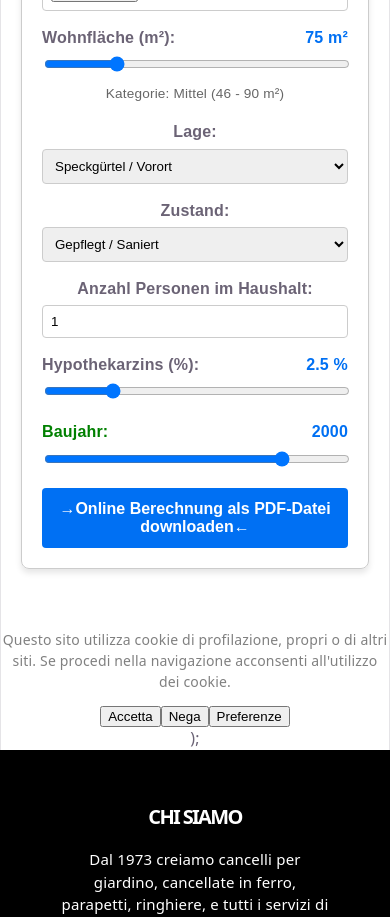
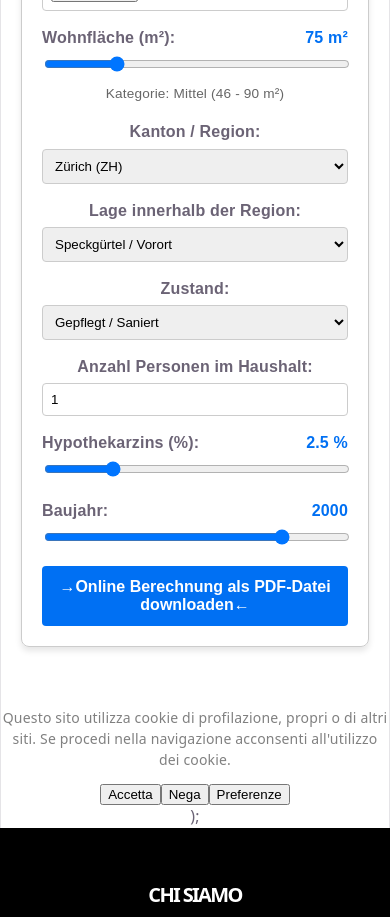
Before and after one commit to elias4864/Titocci-Metalcostruzioni-SAGL-Website-, a React (Vite) app: page /avegno in a window 390 px wide. Shown: the part 2700-3617 px from the top of the page. Built offline with nearby package versions, Linux system fonts and the light colour scheme.

Commit message:
Added ImobillienCalculator

```diff
--- a/src/pages/ImobiliaCalculatori.jsx
+++ b/src/pages/ImobiliaCalculatori.jsx
@@ -1,10 +1,20 @@
 import React, { useState } from 'react';
+
+const CANTON_FACTORS = {
+    ZH: { name: 'Zürich (ZH)', factor: 1.35 },
+    GE: { name: 'Genf (GE)', factor: 1.40 },
+    BS: { name: 'Basel-Stadt (BS)', factor: 1.25 },
+    BE: { name: 'Bern (BE)', factor: 1.00 },
+    LU: { name: 'Luzern (LU)', factor: 1.15 },
+    SG: { name: 'St. Gallen (SG)', factor: 0.90 },
+    VS: { name: 'Wallis (VS)', factor: 0.85 },
+    CH: { name: 'Übrige Schweiz', factor: 1.00 },
+};
 
 const LOCATION_FACTORS = {
     city: { name: 'Großstadt / Top-Lage', basePrice: 8500 },
     suburb: { name: 'Speckgürtel / Vorort', basePrice: 6200 },
     rural: { name: 'Ländliche Region', basePrice: 4100 },
-    country: { name: 'Schweiz (Standard)', basePrice: 5000 },
     lake: { name: 'Am Seeufer', basePrice: 11000 },
 };
 
@@ -23,6 +33,7 @@ const GROESSE = {
 
 export default function HousePriceCalculator() {
     const [qm, setQm] = useState(75);
+    const [canton, setCanton] = useState('ZH');
     const [location, setLocation] = useState('suburb');
     const [condition, setCondition] = useState('good');
     const [year, setYear] = useState(2000);
@@ -58,6 +69,7 @@ export default function HousePriceCalculator() {
         e.preventDefault();
 
         const base = LOCATION_FACTORS[location].basePrice;
+        const cantonFactor = CANTON_FACTORS[canton].factor;
         const conditionMult = CONDITION_FACTORS[condition].multiplier;
         const groesseFactor = getGroesseCategory(qm).multiplier;
 
@@ -67,8 +79,10 @@ export default function HousePriceCalculator() {
         const personenFactor = 1 + ((personen - 1) * 0.01);
         const zinsFactor = Math.max(0.85, 1 - ((zinssatz - 2.0) * 0.03));
 
-        const pricePerQm = base * conditionMult * groesseFactor * ageFactor * personenFactor * zinsFactor;
+        const pricePerQm = base * cantonFactor * conditionMult * groesseFactor * ageFactor * personenFactor * zinsFactor;
         const totalPrice = pricePerQm * qm;
+        alert("Der Imobillienfläche pro Quadratmeter"+pricePerQm);
+        alert("Der Gesamtpreis beträgt"+totalPrice);
 
         setResult({
             pricePerQm: Math.round(pricePerQm),
@@ -123,8 +137,7 @@ export default function HousePriceCalculator() {
                             )}
                         </div>
 
-
-
+                        {/* SLIDER 1: Wohnfläche (m²) */}
                         <div>
                             <div style={{ display: 'flex', justifyContent: 'space-between', marginBottom: '5px' }}>
                                 <label style={{ fontWeight: 'bold' }}>Wohnfläche (m²):</label>
@@ -144,8 +157,22 @@ export default function HousePriceCalculator() {
                             </span>
                         </div>
 
+                        {/* KANTON / GEMEINDE AUSWAHL */}
                         <div>
-                            <label style={{ display: 'block', marginBottom: '5px', fontWeight: 'bold' }}>Lage:</label>
+                            <label style={{ display: 'block', marginBottom: '5px', fontWeight: 'bold' }}>Kanton / Region:</label>
+                            <select
+                                value={canton}
+                                onChange={(e) => setCanton(e.target.value)}
+                                style={{ width: '100%', padding: '8px', borderRadius: '4px', border: '1px solid #ccc' }}
+                            >
+                                {Object.entries(CANTON_FACTORS).map(([key, val]) => (
+                                    <option key={key} value={key}>{val.name}</option>
+                                ))}
+                            </select>
+                        </div>
+
+                        <div>
+                            <label style={{ display: 'block', marginBottom: '5px', fontWeight: 'bold' }}>Lage innerhalb der Region:</label>
                             <select value={location} onChange={(e) => setLocation(e.target.value)} style={{ width: '100%', padding: '8px', borderRadius: '4px', border: '1px solid #ccc' }}>
                                 {Object.entries(LOCATION_FACTORS).map(([key, val]) => (
                                     <option key={key} value={key}>{val.name}</option>
@@ -174,9 +201,7 @@ export default function HousePriceCalculator() {
                             />
                         </div>
 
-
-
-
+                        {/* SLIDER 2: Hypothekarzins (%) */}
                         <div>
                             <div style={{ display: 'flex', justifyContent: 'space-between', marginBottom: '5px' }}>
                                 <label style={{ fontWeight: 'bold' }}>Hypothekarzins (%):</label>
@@ -193,11 +218,10 @@ export default function HousePriceCalculator() {
                             />
                         </div>
 
-
-
+                        {/* SLIDER 3: Baujahr */}
                         <div>
                             <div style={{ display: 'flex', justifyContent: 'space-between', marginBottom: '5px' }}>
-                                <label style={{ fontWeight: 'bold',color:'green' }}>Baujahr:</label>
+                                <label style={{ fontWeight: 'bold' }}>Baujahr:</label>
                                 <span style={{ fontWeight: 'bold', color: '#0070f3' }}>{year}</span>
                             </div>
                             <input
```
